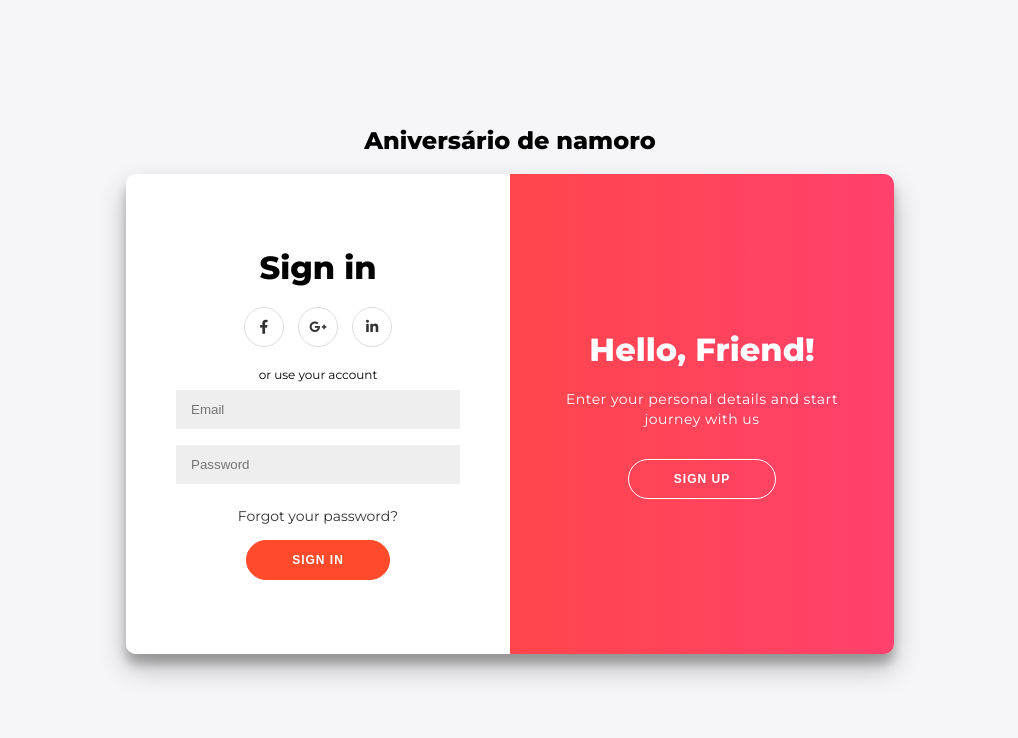
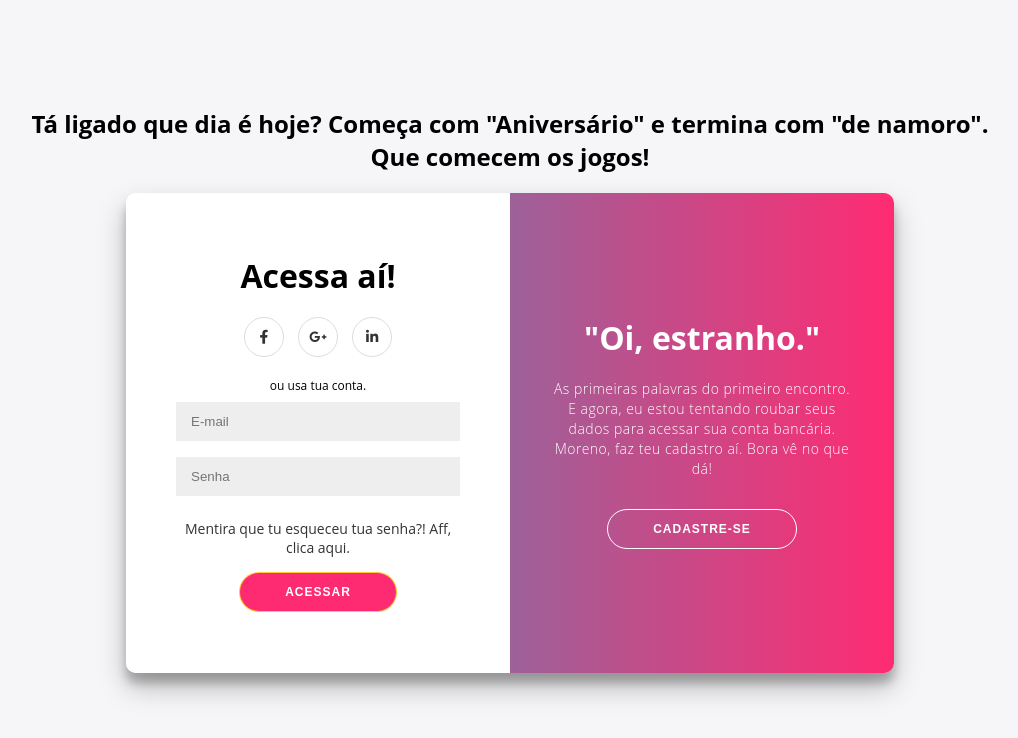
Before and after one commit to allyneb/templateLogin, a plain HTML site: page index.html in a window 1280 px wide. Shown: the whole page, without its empty margins (130-1148 px from the left). Drawn offline with Linux system fonts and the light colour scheme.

Commit message:
Add files via upload

```diff
--- a/index.html
+++ b/index.html
@@ -7,49 +7,49 @@
 
 </head>
 <body>
-<h2>Aniversário de namoro</h2>
+<h2>Tá ligado que dia é hoje? Começa com "Aniversário" e termina com "de namoro". <br>Que comecem os jogos!</br></h2>
 <div class="container" id="container">
 	<div class="form-container sign-up-container">
 		<form action="#">
-			<h1>Create Account</h1>
+			<h1>Cria tua conta</h1>
 			<div class="social-container">
 				<a href="#" class="social"><i class="fab fa-facebook-f"></i></a>
 				<a href="#" class="social"><i class="fab fa-google-plus-g"></i></a>
 				<a href="#" class="social"><i class="fab fa-linkedin-in"></i></a>
 			</div>
-			<span>or use your email for registration</span>
-			<input type="text" placeholder="Name" />
-			<input type="email" placeholder="Email" />
-			<input type="password" placeholder="Password" />
-			<button>Sign Up</button>
+			<span>ou se cadastra com teu e-mail.</span>
+			<input type="text" placeholder="Nome" />
+			<input type="email" placeholder="E-mail" />
+			<input type="password" placeholder="Senha" />
+			<button>Cadastrar</button>
 		</form>
 	</div>
 	<div class="form-container sign-in-container">
 		<form action="#">
-			<h1>Sign in</h1>
+			<h1>Acessa aí!</h1>
 			<div class="social-container">
 				<a href="#" class="social"><i class="fab fa-facebook-f"></i></a>
 				<a href="#" class="social"><i class="fab fa-google-plus-g"></i></a>
 				<a href="#" class="social"><i class="fab fa-linkedin-in"></i></a>
 			</div>
-			<span>or use your account</span>
-			<input type="email" placeholder="Email" />
-			<input type="password" placeholder="Password" />
-			<a href="#">Forgot your password?</a>
-			<button>Sign In</button>
+			<span>ou usa tua conta.</span>
+			<input type="email" placeholder="E-mail" />
+			<input type="password" placeholder="Senha" />
+			<a href="#"> Mentira que tu esqueceu tua senha?! Aff, clica aqui.</a>
+			<button>Acessar</button>
 		</form>
 	</div>
 	<div class="overlay-container">
 		<div class="overlay">
 			<div class="overlay-panel overlay-left">
-				<h1>Welcome Back!</h1>
-				<p>To keep connected with us please login with your personal info</p>
-				<button class="ghost" id="signIn">Sign In</button>
+				<h1>Tá ansioso, né?</h1>
+				<p>Se já criou sua conta, vamos simbora começar o rolé.</p>
+				<button class="ghost" id="signIn">Acessar</button>
 			</div>
 			<div class="overlay-panel overlay-right">
-				<h1>Hello, Friend!</h1>
-				<p>Enter your personal details and start journey with us</p>
-				<button class="ghost" id="signUp">Sign Up</button>
+				<h1>"Oi, estranho."</h1>
+				<p> As primeiras palavras do primeiro encontro. E agora, eu estou tentando roubar seus dados para acessar sua conta bancária. Moreno, faz teu cadastro aí. Bora vê no que dá! </p>
+				<button class="ghost" id="signUp">Cadastre-se</button>
 			</div>
 		</div>
 	</div>
--- a/style.css
+++ b/style.css
@@ -10,7 +10,7 @@ body {
 	justify-content: center;
 	align-items: center;
 	flex-direction: column;
-	font-family: 'Montserrat', sans-serif;
+	font-family: 'Open sans', sans-serif;
 	height: 100vh;
 	margin: -20px 0 50px;
 }
@@ -45,8 +45,8 @@ a {
 
 button {
 	border-radius: 20px;
-	border: 1px solid #FF4B2B;
-	background-color: #FF4B2B;
+	border: 1px solid #ff2b;
+	background-color: #ff2b72;
 	color: #FFFFFF;
 	font-size: 12px;
 	font-weight: bold;
@@ -160,8 +160,8 @@ input {
 
 .overlay {
 	background: #FF416C;
-	background: -webkit-linear-gradient(to right, #FF4B2B, #FF416C);
-	background: linear-gradient(to right, #FF4B2B, #FF416C);
+	background: -webkit-linear-gradient(to right, #3c97bf, #ff2b72);
+	background: linear-gradient(to right, #3c97bf, #ff2b72);
 	background-repeat: no-repeat;
 	background-size: cover;
 	background-position: 0 0;
@@ -224,28 +224,3 @@ input {
 	height: 40px;
 	width: 40px;
 }
-
-footer {
-    background-color: #222;
-    color: #fff;
-    font-size: 14px;
-    bottom: 0;
-    position: fixed;
-    left: 0;
-    right: 0;
-    text-align: center;
-    z-index: 999;
-}
-
-footer p {
-    margin: 10px 0;
-}
-
-footer i {
-    color: red;
-}
-
-footer a {
-    color: #3c97bf;
-    text-decoration: none;
-}
```
